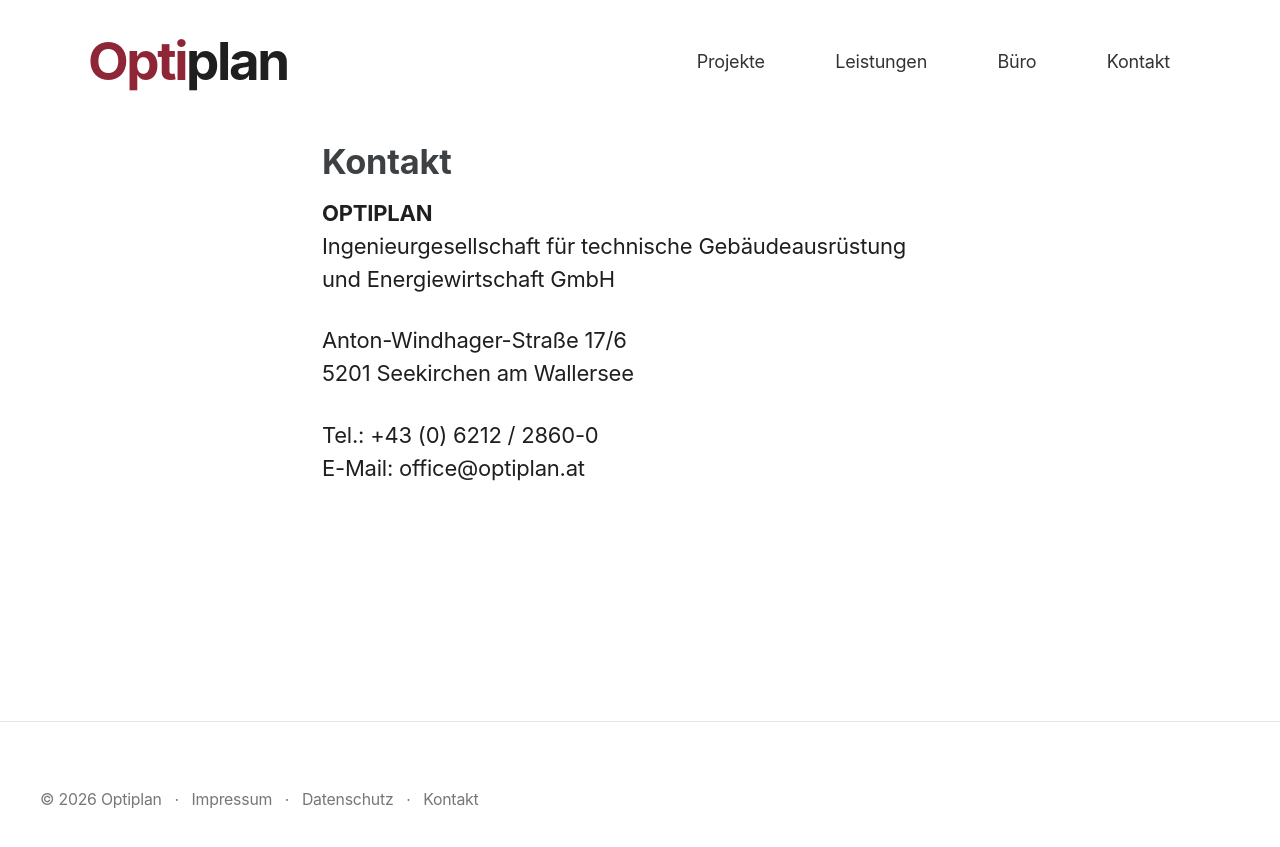
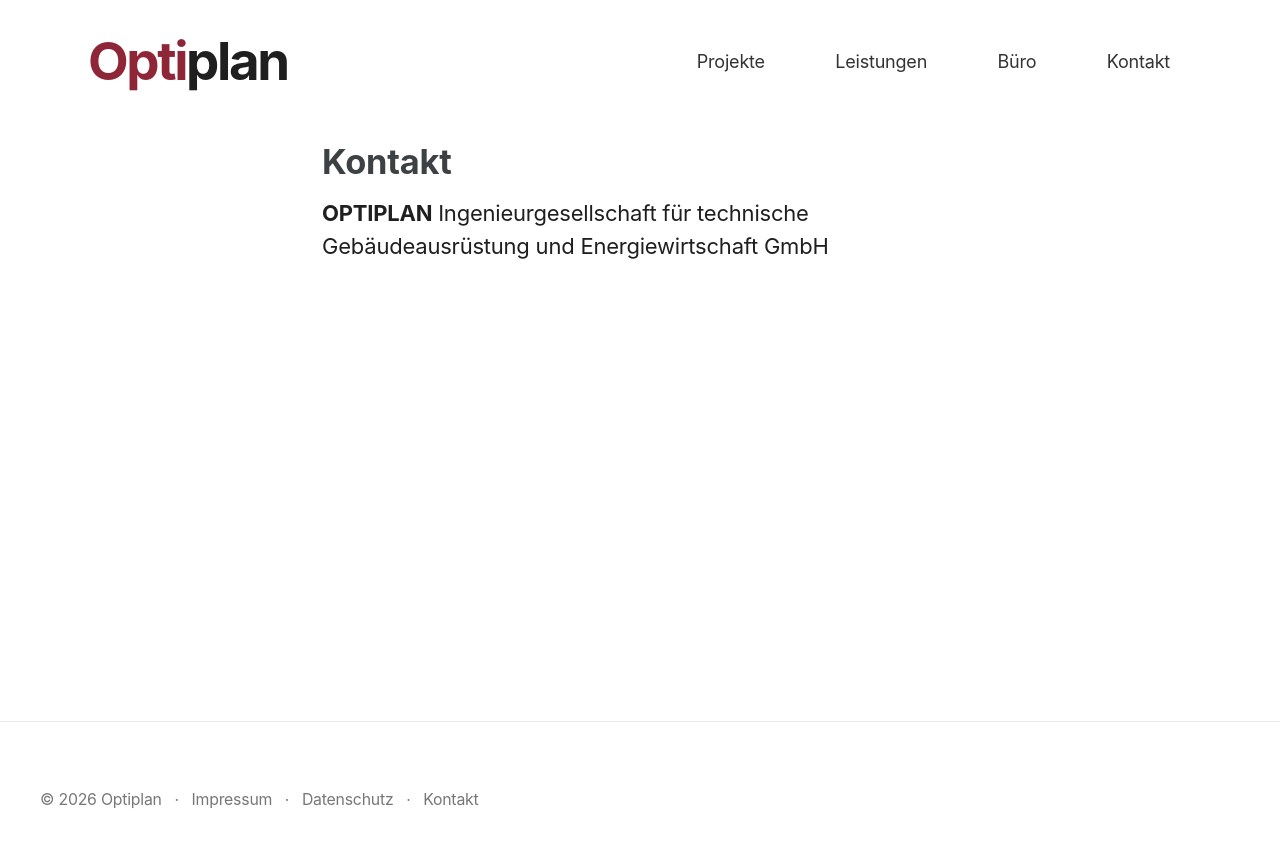
Before and after one commit to gryphiusodenhobler/www.optiplan.at, a Jekyll site: the page built from kontakt.md, in a window 1280 px wide. Shown: the top 847 px of the page. Built offline with Jekyll 4.4.1, drawn with Linux system fonts in a browser that asks for light colours; cached includes are drawn as plain includes.

Commit message:
Update kontakt.md

```diff
--- a/kontakt.md
+++ b/kontakt.md
@@ -7,9 +7,3 @@ permalink: /kontakt/
 **OPTIPLAN**
 Ingenieurgesellschaft für technische Gebäudeausrüstung
 und Energiewirtschaft GmbH
-
-Anton-Windhager-Straße 17/6
-5201 Seekirchen am Wallersee
-
-Tel.: +43 (0) 6212 / 2860-0
-E-Mail: office@optiplan.at
```
